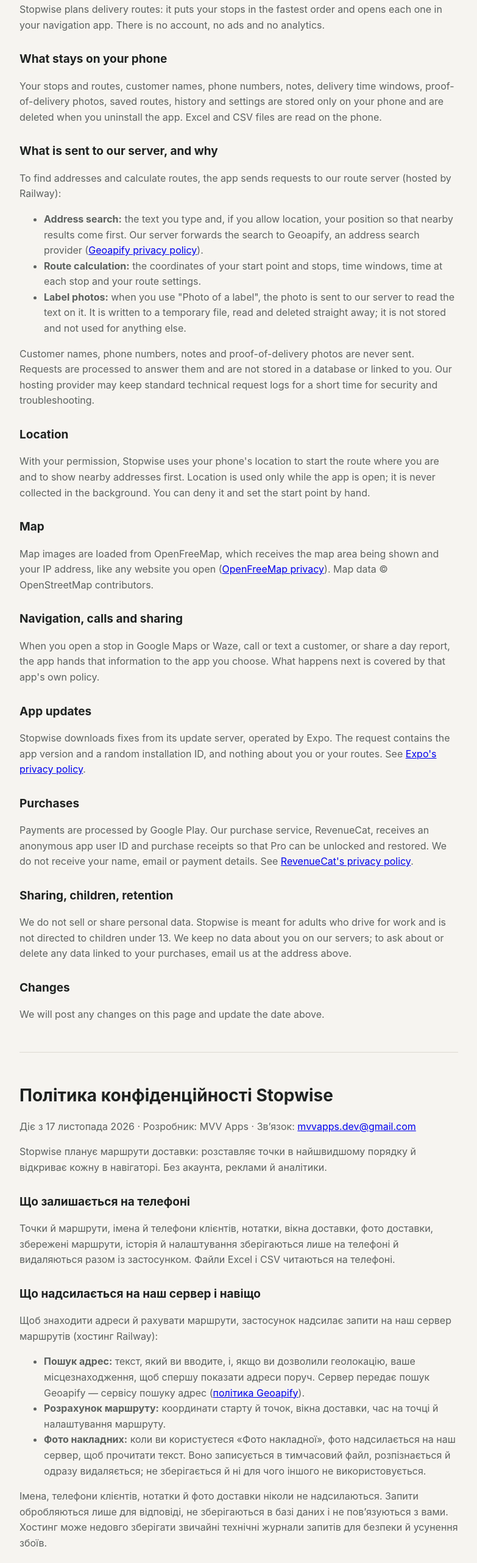
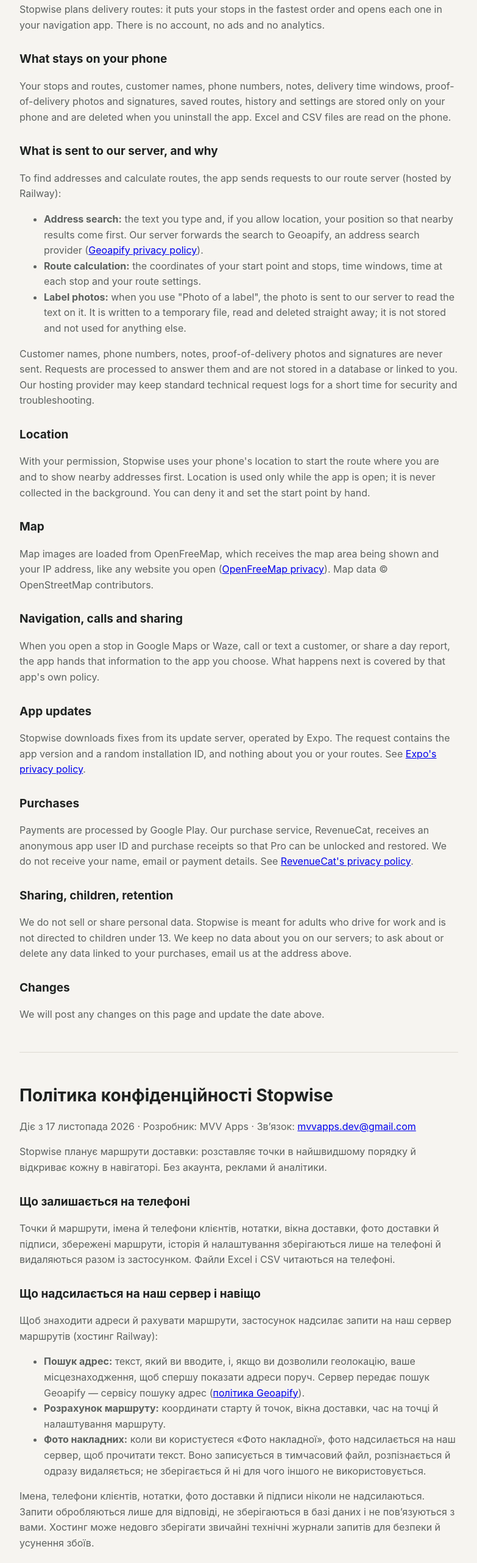
Before and after one commit to mvv89/mvv89.github.io, a plain HTML site: page stopwise/privacy/index.html in a window 1280 px wide. Shown: the part 157-2720 px from the top of the page at 61% size, without its empty margins (248-1031 px from the left). Drawn offline with Linux system fonts and the light colour scheme.

Commit message:
Stopwise privacy: signatures stay on the phone

```diff
--- a/stopwise/privacy/index.html
+++ b/stopwise/privacy/index.html
@@ -27,7 +27,7 @@
 <p>Stopwise plans delivery routes: it puts your stops in the fastest order and opens each one in your navigation app. There is no account, no ads and no analytics.</p>
 
 <h2>What stays on your phone</h2>
-<p>Your stops and routes, customer names, phone numbers, notes, delivery time windows, proof-of-delivery photos, saved routes, history and settings are stored only on your phone and are deleted when you uninstall the app. Excel and CSV files are read on the phone.</p>
+<p>Your stops and routes, customer names, phone numbers, notes, delivery time windows, proof-of-delivery photos and signatures, saved routes, history and settings are stored only on your phone and are deleted when you uninstall the app. Excel and CSV files are read on the phone.</p>
 
 <h2>What is sent to our server, and why</h2>
 <p>To find addresses and calculate routes, the app sends requests to our route server (hosted by Railway):</p>
@@ -36,7 +36,7 @@
   <li><strong>Route calculation:</strong> the coordinates of your start point and stops, time windows, time at each stop and your route settings.</li>
   <li><strong>Label photos:</strong> when you use "Photo of a label", the photo is sent to our server to read the text on it. It is written to a temporary file, read and deleted straight away; it is not stored and not used for anything else.</li>
 </ul>
-<p>Customer names, phone numbers, notes and proof-of-delivery photos are never sent. Requests are processed to answer them and are not stored in a database or linked to you. Our hosting provider may keep standard technical request logs for a short time for security and troubleshooting.</p>
+<p>Customer names, phone numbers, notes, proof-of-delivery photos and signatures are never sent. Requests are processed to answer them and are not stored in a database or linked to you. Our hosting provider may keep standard technical request logs for a short time for security and troubleshooting.</p>
 
 <h2>Location</h2>
 <p>With your permission, Stopwise uses your phone's location to start the route where you are and to show nearby addresses first. Location is used only while the app is open; it is never collected in the background. You can deny it and set the start point by hand.</p>
@@ -69,7 +69,7 @@
 <p>Stopwise планує маршрути доставки: розставляє точки в найшвидшому порядку й відкриває кожну в навігаторі. Без акаунта, реклами й аналітики.</p>
 
 <h2>Що залишається на телефоні</h2>
-<p>Точки й маршрути, імена й телефони клієнтів, нотатки, вікна доставки, фото доставки, збережені маршрути, історія й налаштування зберігаються лише на телефоні й видаляються разом із застосунком. Файли Excel і CSV читаються на телефоні.</p>
+<p>Точки й маршрути, імена й телефони клієнтів, нотатки, вікна доставки, фото доставки й підписи, збережені маршрути, історія й налаштування зберігаються лише на телефоні й видаляються разом із застосунком. Файли Excel і CSV читаються на телефоні.</p>
 
 <h2>Що надсилається на наш сервер і навіщо</h2>
 <p>Щоб знаходити адреси й рахувати маршрути, застосунок надсилає запити на наш сервер маршрутів (хостинг Railway):</p>
@@ -78,7 +78,7 @@
   <li><strong>Розрахунок маршруту:</strong> координати старту й точок, вікна доставки, час на точці й налаштування маршруту.</li>
   <li><strong>Фото накладних:</strong> коли ви користуєтеся «Фото накладної», фото надсилається на наш сервер, щоб прочитати текст. Воно записується в тимчасовий файл, розпізнається й одразу видаляється; не зберігається й ні для чого іншого не використовується.</li>
 </ul>
-<p>Імена, телефони клієнтів, нотатки й фото доставки ніколи не надсилаються. Запити обробляються лише для відповіді, не зберігаються в базі даних і не пов’язуються з вами. Хостинг може недовго зберігати звичайні технічні журнали запитів для безпеки й усунення збоїв.</p>
+<p>Імена, телефони клієнтів, нотатки, фото доставки й підписи ніколи не надсилаються. Запити обробляються лише для відповіді, не зберігаються в базі даних і не пов’язуються з вами. Хостинг може недовго зберігати звичайні технічні журнали запитів для безпеки й усунення збоїв.</p>
 
 <h2>Геолокація</h2>
 <p>З вашого дозволу Stopwise використовує місцезнаходження телефона, щоб почати маршрут від вас і спершу показувати адреси поруч. Лише поки застосунок відкритий, ніколи у фоні. Можна не дозволяти й задати старт вручну.</p>
```
